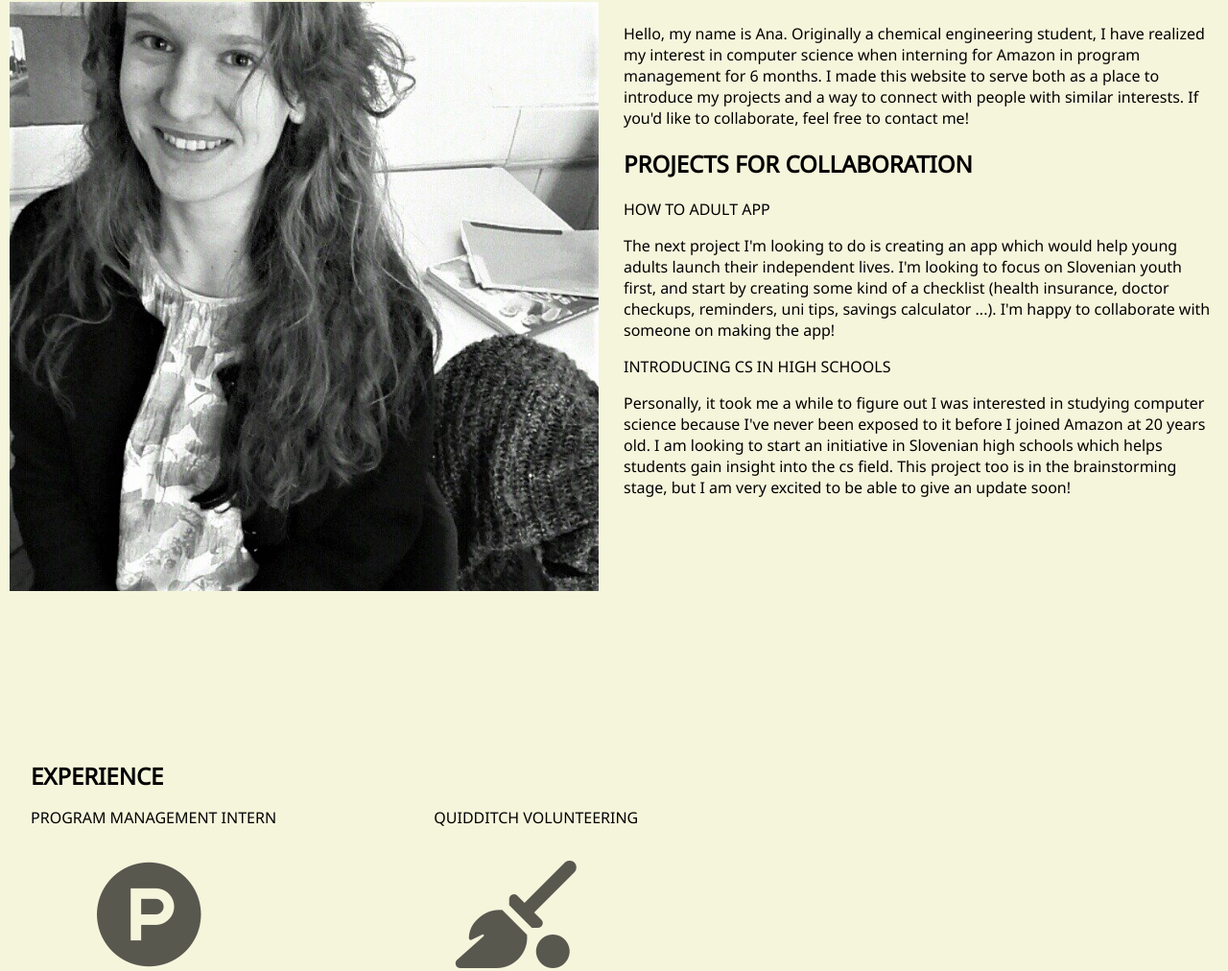
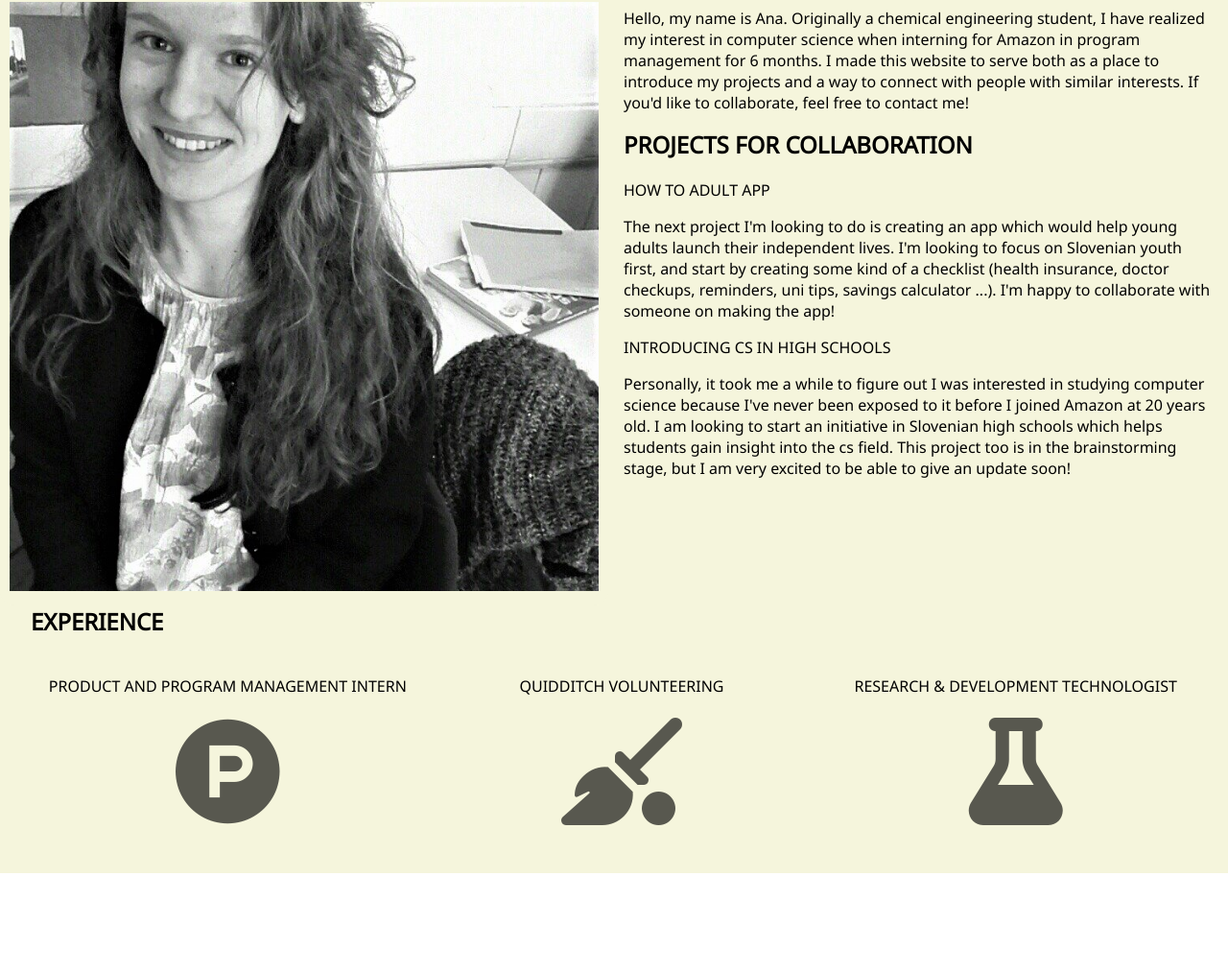
Before and after one commit to anablaz/anablaz.github.io, a plain HTML site: page index.html in a window 1280 px wide. Shown: the part 808-1820 px from the top of the page at 96% size. After the commit the page ends 1718 px from the top, so only its background shows below. Drawn offline with Linux system fonts and the light colour scheme.

Commit message:
Mobile optimization
Competencies table temporarily hidden

```diff
--- a/index.html
+++ b/index.html
@@ -74,7 +74,7 @@
                     connect with people with similar interests. If you'd like to collaborate, feel free to contact me!
                 </p>
 
-                <h2>PROJECTS FOR COLLABORATION</h2>
+                <h2 class="projects">PROJECTS FOR COLLABORATION</h2>
                 <p>
                     HOW TO ADULT APP
                 </p>
@@ -94,9 +94,11 @@
 
         <div class="experience">
             <h2>EXPERIENCE</h2>
-            <p>PROGRAM MANAGEMENT INTERN <i class="fab fa-product-hunt"></i></p>
-            <p>QUIDDITCH VOLUNTEERING <i class="fas fa-quidditch"></i></p>
-            <p>RESEARCH & DEVELOPMENT TECHNOLOGIST <i class="fas fa-flask"></i></p>
+            <div class="bottomrow">
+                <p class="bottomcolumn">PRODUCT AND PROGRAM MANAGEMENT INTERN <i class="fab fa-product-hunt"></i></p>
+                <p class="bottomcolumn">QUIDDITCH VOLUNTEERING <i class="fas fa-quidditch"></i></p>
+                <p class="bottomcolumn">RESEARCH & DEVELOPMENT TECHNOLOGIST <i class="fas fa-flask"></i></p>
+            </div>
         </div>
     </body>
 </html>
--- a/style.css
+++ b/style.css
@@ -80,7 +80,6 @@ body {
 
 
 .aboutme {
-    height: 100vh;
     padding-left: 0;
     background-color: beige;
 }
@@ -114,12 +113,18 @@ body {
     padding: 1em;
 }
 
+.projects {
+    margin-top: 0;
+}
+
 .mybiodesktop {
     display: none;
+    margin-top: 0;
 }
 
 .mybiomobile {
     padding: 1em;
+    margin: 0;
 }
 
 .column li {
@@ -155,40 +160,40 @@ body {
 
 .experience {
     background-color: beige;
-    padding-left: 2em;
+    padding-left: 1em;
+    padding-right: 1em;
 }
 
 .experience > h2{
     margin: 0;
     font-size: 1.5em;
+    padding-bottom: 1em;
 }
 
-.experience > p {
-    display: inline-block;
-    padding-right: 10em;
+.experience > div > p {
+    text-align:center;
+    margin-top: 1em;
 }
 
-.experience > p > i {
+.experience > div > p > i {
     display: block;
     font-size: 7rem;
-    padding-top: 0.3em;
-    color:rgba(0, 0, 0, 0.644)
+    padding-top: 0.2em;
+    padding-bottom: 0.3em;
+    color:rgba(0, 0, 0, 0.644);
 }
 
-.fa-product-hunt {
-    padding-left:0.6em;
+.bottomrow {
+    display:flex;
+    flex-direction: column;
 }
 
-.fa-quidditch {
-    padding-left:0.2em;
-}
-
-.fa-flask {
-    padding-left:1em;
+.bottomcolumn {
+    flex: 1;
 }
 
 @media only screen and (min-width: 900px) {
-    .row {
+    .row, .bottomrow {
         flex-direction: row;
     }
 
@@ -204,4 +209,13 @@ body {
         padding-top: 25vh;
         font-size: 2.45vh;
     }
+
+    .experience {
+        padding-left: 2em;
+    }
+
+    .experience > p {
+        display: inline-block;
+        padding-right: 10em;
+    }
 }
```
